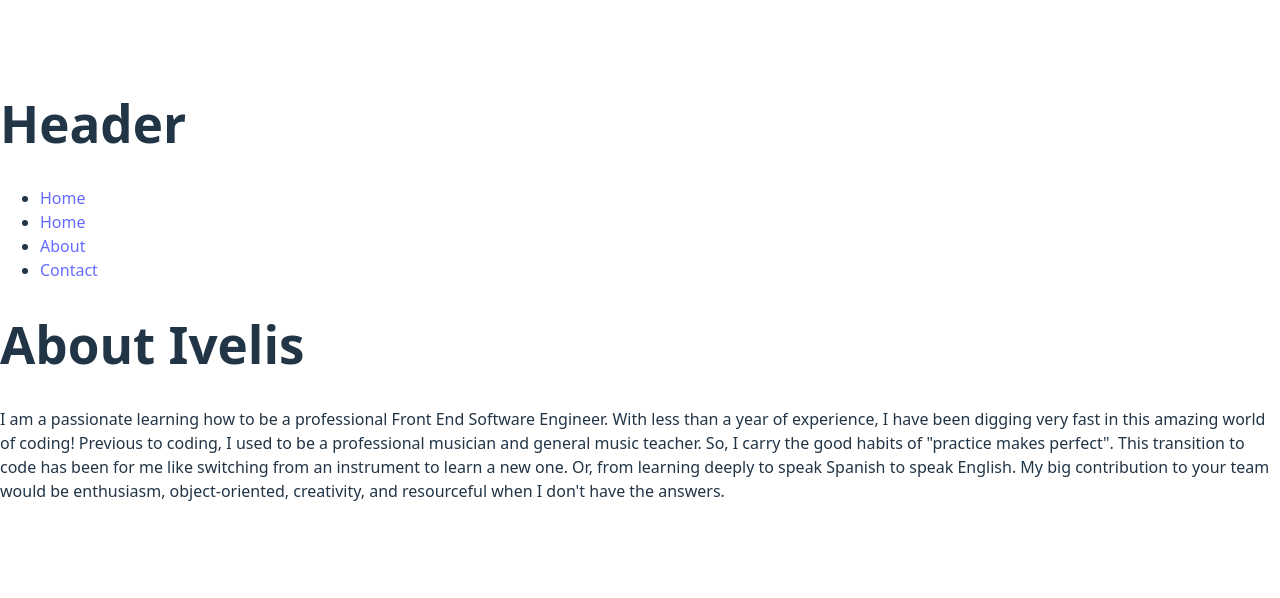
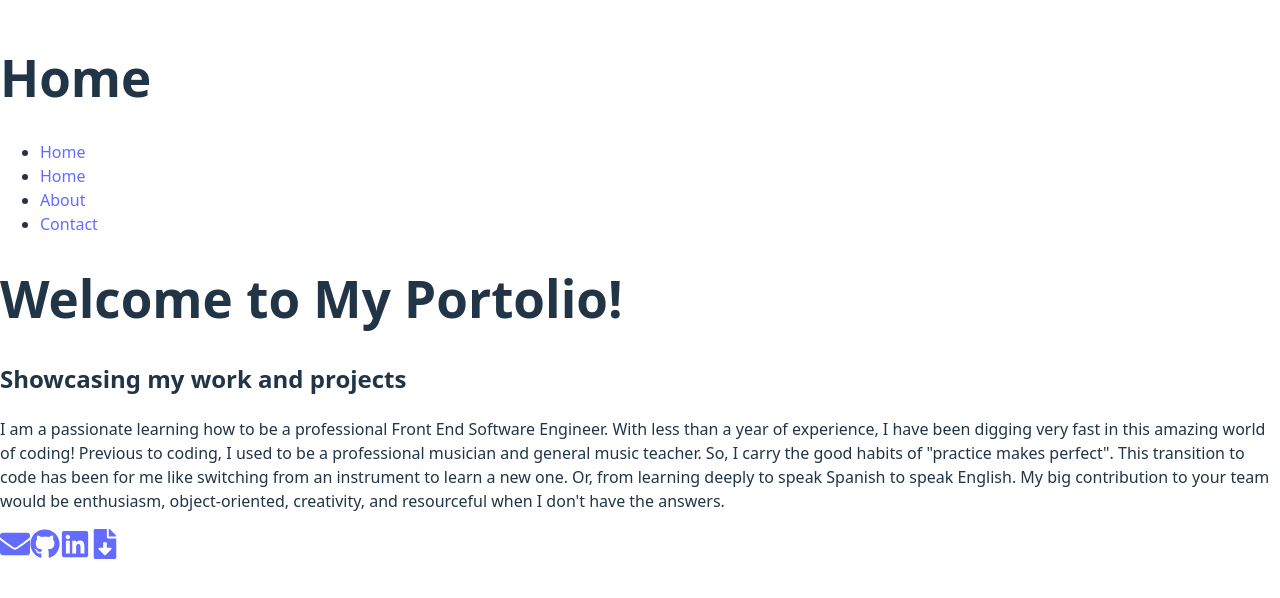
Before and after one commit to I-0110/IvelisReactPortfolio, a React (Vite) app: page / in a window 1280 px wide. Shown: the part 110-708 px from the top of the page. Built offline with nearby package versions, Linux system fonts and the light colour scheme.

Commit message:
Completed Footer's icons

```diff
--- a/package.json
+++ b/package.json
@@ -14,6 +14,7 @@
     "bootstrap": "^5.2.3",
     "react": "^18.2.0",
     "react-dom": "^18.2.0",
+    "react-icons": "^5.5.0",
     "react-router-dom": "^6.30.0"
   },
   "devDependencies": {
@@ -24,6 +25,6 @@
     "eslint-plugin-react": "^7.32.2",
     "eslint-plugin-react-hooks": "^4.6.0",
     "eslint-plugin-react-refresh": "^0.3.4",
-    "vite": "^5.1.6"
+    "vite": "^6.2.2"
   }
 }
--- a/src/App.jsx
+++ b/src/App.jsx
@@ -2,6 +2,8 @@ import { BrowserRouter as Router, Routes, Route } from 'react-router-dom';
 
 import Nav from './components/NavTabs';
 import Header from './components/Header';
+import Footer from './components/Footer';
+import Home from './pages/Home';
 import About from "./pages/About";
 
 export default function App() {
@@ -12,9 +14,11 @@ export default function App() {
       <Nav />
 
       <Routes>
-        <Route path="/" element={<About />} />
+        <Route path="/" element={<Home />} />
+        <Route path="/About" element={<About />} />
+      </Routes>
 
-      </Routes>
+      <Footer />
     </Router>
   );
-}
+};
--- a/src/components/Footer.jsx
+++ b/src/components/Footer.jsx
@@ -0,0 +1,25 @@
+import React from "react";
+import { FaEnvelope, FaGithub, FaLinkedin, FaFileDownload } from 'react-icons/fa';
+
+const Footer = () => {
+    return (
+        <footer>
+            <div>
+                <a href="mailto:ivelisbecker@gmail.com" target="_blank" rel="noopener noreferrer">
+                    <FaEnvelope size={30} />
+                </a>
+                <a href="https://www.github.com/I-0110" target="_blank" rel="noopener noreferrer">
+                    <FaGithub size={30} />
+                </a>
+                <a href="https://www.linkedin.com/in/ivelis-becker" target="_blank" rel="noopener noreferrer">
+                    <FaLinkedin size={30} />
+                </a>
+                <a href="https://www.linkedin.com/in/ivelis-becker" target="_blank" rel="noopener noreferrer">
+                    <FaFileDownload size={30} />
+                </a>
+            </div>
+        </footer>
+    );
+};
+
+export default Footer;
--- a/src/components/Header.jsx
+++ b/src/components/Header.jsx
@@ -1,5 +1,9 @@
-const Header = () => {
-    return <h1>Header</h1>
+function Header() {
+  return (
+    <header className="header">
+      <h1>Home</h1>
+    </header>
+  );
 }
 
 export default Header;
--- a/src/pages/Home.jsx
+++ b/src/pages/Home.jsx
@@ -0,0 +1,13 @@
+import React from "react";
+
+export default function Home() {
+    return (
+        <div>
+            <h1>Welcome to My Portolio!</h1>
+            <h2>Showcasing my work and projects</h2>
+            <p>
+            I am a passionate learning how to be a professional Front End Software Engineer. With less than a year of experience, I have been digging very fast in this amazing world of coding! Previous to coding, I used to be a professional musician and general music teacher. So, I carry the good habits of "practice makes perfect". This transition to code has been for me like switching from an instrument to learn a new one. Or, from learning deeply to speak Spanish to speak English. My big contribution to your team would be enthusiasm, object-oriented, creativity, and resourceful when I don't have the answers.
+            </p>
+        </div>
+    );
+}
```
Also changed, not shown: src/main.jsx (+0 -56 lines), 1 other file (tests, documents, lock files or other folders).
